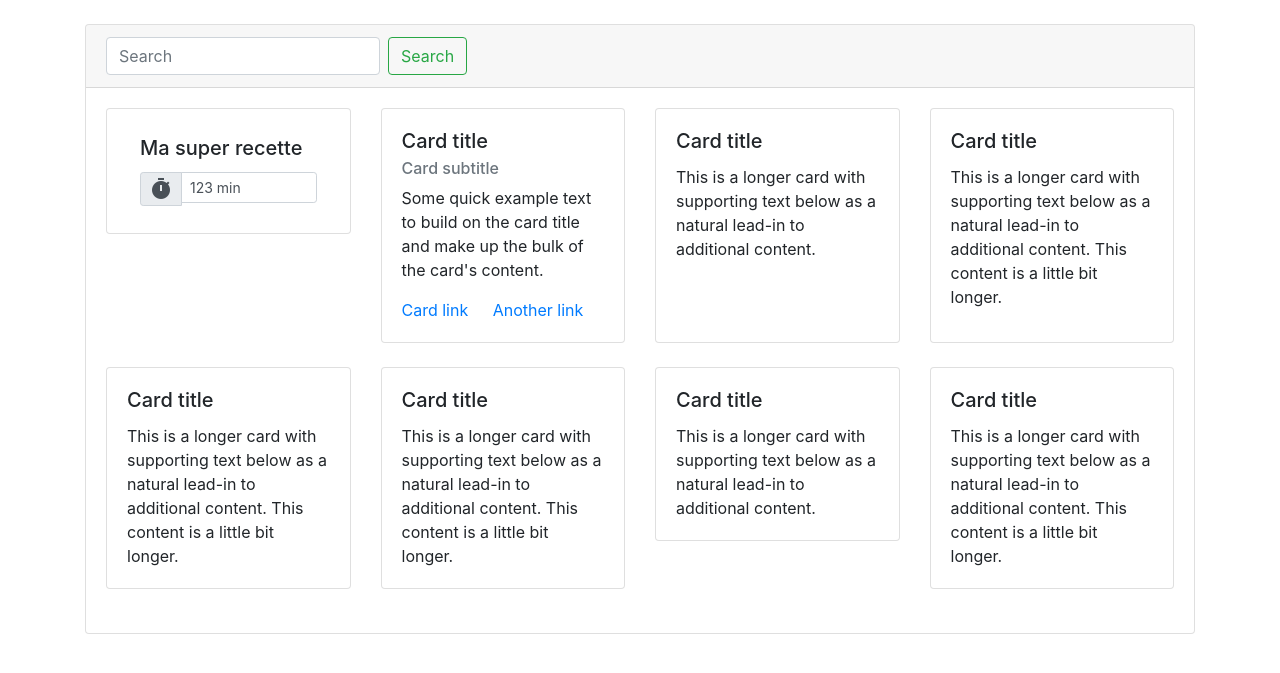
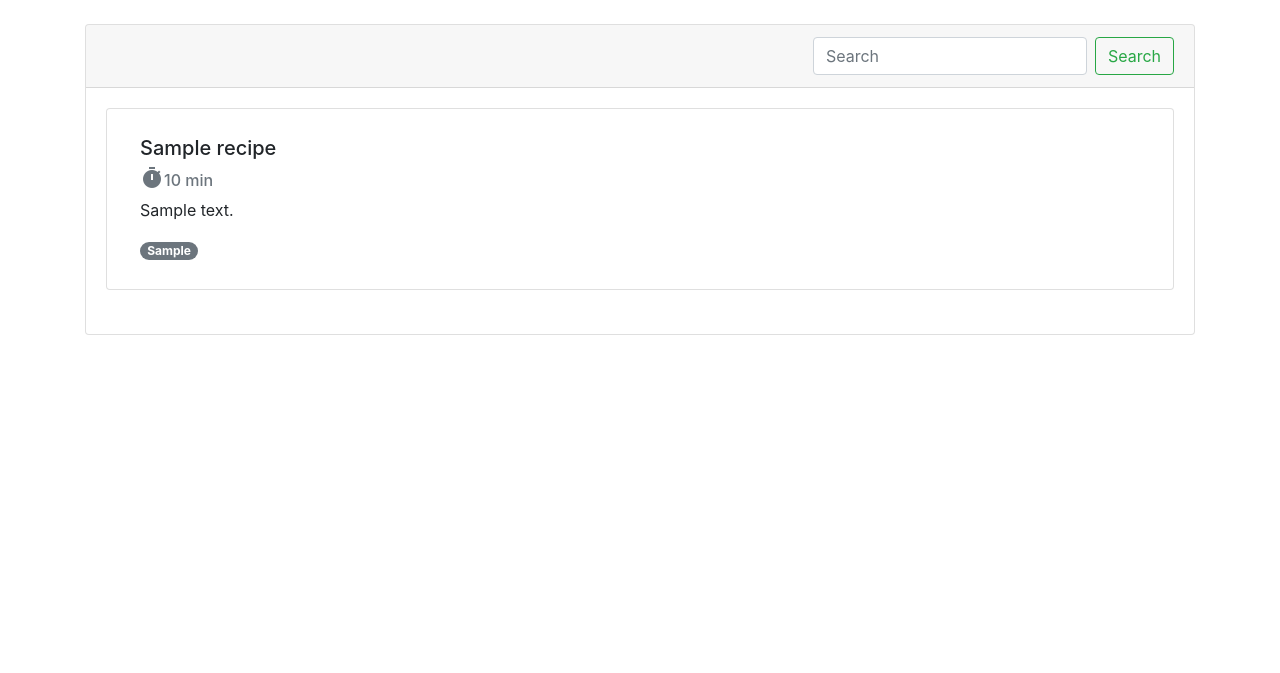
Before and after one commit to ArnaudDroxler/Recipe, a Django app: page / in a window 1280 px wide. Shown: the part 56-729 px from the top of the page. Run offline with Django 3.2, Linux system fonts and the light colour scheme; a user stored in the database is signed in; tables that the repository leaves empty hold one stand-in row (values such as "Sample post"); some libraries are stand-ins or nearby versions.

Commit message:
working home page but issue with ingredient unit model -> need to be fix

```diff
--- a/Recipe/RecipeApp/models.py
+++ b/Recipe/RecipeApp/models.py
@@ -5,12 +5,14 @@ class Tag(models.Model):
     tag = models.CharField(max_length=250, default="", null=False)
 
     def __str__(self):
-        return self.tag
+        return "Id :" + str(self.pk) + " Tag :" + self.tag
 
 class Recipe(models.Model):
     name = models.CharField(max_length=100, null=False)
     duration = models.IntegerField(default=0, null=False)
     serving = models.IntegerField(default=1, null=False)
+    description = models.TextField(max_length=1000, default="", null=False)
+    note = models.TextField(max_length=1000, default="", null=False)
     tags = models.ManyToManyField(Tag)
 
     def __str__(self):
@@ -20,7 +22,7 @@ class Unit(models.Model):
     name = models.CharField(max_length=25, default="", null=False)
 
     def __str__(self):
-        return self.name
+        return "Id :" + str(self.pk) + " Name :" + self.name
 
 
 class Ingredient(models.Model):
--- a/Recipe/RecipeApp/templates/home.html
+++ b/Recipe/RecipeApp/templates/home.html
@@ -9,115 +9,63 @@
 {% if user.is_authenticated %}
     <div class="card">
         <div class="card-header">
-        <form class="form-inline">
+        <form class="form-inline  float-right">
             <input class="form-control mr-sm-2" type="search" placeholder="Search" aria-label="Search">
             <button class="btn btn-outline-success my-2 my-sm-0" type="submit">Search</button>
         </form>
         </div>
         <div class="card-body">
-            <div class="row row-cols-1 row-cols-md-3">
-            <div class="col mb-4">
+            <div class="row row-cols-1 row-cols-md-3 row-cols-lg-3 row-cols-xl-3">
+
+            {% for recipe in recipes %}
+
+                <div class="col mb-4 lg-4 xl-4">
                     <div class="card">
                         <a href="#" class="btn btn-fix text-left">
                             <div class="card-body">
-                    <h5 class="card-title">Ma super recette</h5>
-                    <div class="input-group input-group-sm ">
-                        <div class="input-group-prepend">
-                            <div class="input-group-text">
-                                <i class="material-icons md-18" style="display: inline-flex;vertical-align: text-bottom;">timer</i>
-                            </div>
-                        </div>
-                        <div class="form-control">
-                            123 min
-                        </div>
-                    </div>
+                                <h5 class="card-title">{{recipe.name}}</h5>
+                                <h6 class="card-subtitle mb-2 text-muted"><i class="material-icons md-18" style="display: inline-flex;vertical-align: text-bottom;">timer</i>{{recipe.duration}} min</h6>
+                                <p class="card-text">
+                                    {{recipe.description}}
+                                </p>
+                                {% for tag in recipe.tags.all %}
+                                    <span class="badge badge-pill badge-secondary">{{tag.tag}}</span>
+                                {% endfor %}
+
                             </div>
                         </a>
                     </div>
                 </div>
-            <div class="col mb-4">
-                <div class="card h-100">
-                <div class="card-body">
-                   <h5 class="card-title">Card title</h5>
-                    <h6 class="card-subtitle mb-2 text-muted">Card subtitle</h6>
-                    <p class="card-text">Some quick example text to build on the card title and make up the bulk of the card's content.</p>
-                    <a href="#" class="card-link">Card link</a>
-                    <a href="#" class="card-link">Another link</a>
+                {% if forloop.counter|divisibleby:3 %}
                     </div>
-                </div>
-            </div>
-            <div class="col mb-4">
-                <div class="card h-100">
-                <div class="card-body">
-                    <h5 class="card-title">Card title</h5>
-                    <p class="card-text">This is a longer card with supporting text below as a natural lead-in to additional content.</p>
-                </div>
-                </div>
-            </div>
-            <div class="col mb-4">
-                <div class="card h-100">
-                <div class="card-body">
-                    <h5 class="card-title">Card title</h5>
-                    <p class="card-text">This is a longer card with supporting text below as a natural lead-in to additional content. This content is a little bit longer.</p>
-                </div>
-                </div>
-            </div>
-            </div>
-              <div class="row row-cols-1 row-cols-md-3">
-            <div class="col mb-4">
-                <div class="card">
-                <div class="card-body">
-                    <h5 class="card-title">Card title</h5>
-                    <p class="card-text">This is a longer card with supporting text below as a natural lead-in to additional content. This content is a little bit longer.</p>
-                </div>
-                </div>
-            </div>
-            <div class="col mb-4">
-                <div class="card">
-                <div class="card-body">
-                    <h5 class="card-title">Card title</h5>
-                    <p class="card-text">This is a longer card with supporting text below as a natural lead-in to additional content. This content is a little bit longer.</p>
-                </div>
-                </div>
-            </div>
-            <div class="col mb-4">
-                <div class="card">
-                <div class="card-body">
-                    <h5 class="card-title">Card title</h5>
-                    <p class="card-text">This is a longer card with supporting text below as a natural lead-in to additional content.</p>
-                </div>
-                </div>
-            </div>
-            <div class="col mb-4">
-                <div class="card">
-                <div class="card-body">
-                    <h5 class="card-title">Card title</h5>
-                    <p class="card-text">This is a longer card with supporting text below as a natural lead-in to additional content. This content is a little bit longer.</p>
-                </div>
-                </div>
-            </div>
+                    <div class="row row-cols-1 row-cols-md-3 row-cols-lg-3 row-cols-xl-3">
+                {%endif%}
+            {% endfor %}
+
             </div>
         </div>
     </div>
 
+    <hr class="mt-0 mb-4 hr-transparent">
+
     {% if recipes.has_other_pages %}
-  <ul class="pagination">
+    <ul class="pagination justify-content-center">
         {% if recipes.has_previous %}
-      <li><a href="?page={{ recipes.previous_page_number }}">&laquo;</a></li>
+        <li class="page-item"><a class="page-link" href="?page={{ recipes.previous_page_number }}">&laquo;</a></li>
         {% else %}
-      <li class="disabled"><span>&laquo;</span></li>
+        <li class="page-item disabled"><span class="page-link">&laquo;</span></li>
         {% endif %}
         {% for i in recipes.paginator.page_range %}
         {% if recipes.number == i %}
-        <li class="active"><span>{{ i }} <span class="sr-only">(current)</span></span></li>
+            <li class="page-item active"><span class="page-link" >{{ i }} <span class="sr-only">(current)</span></span></li>
         {% else %}
-        <li><a href="?page={{ i }}">{{ i }}</a></li>
+            <li class="page-item"><a class="page-link" href="?page={{ i }}">{{ i }}</a></li>
         {% endif %}
         {% endfor %}
         {% if recipes.has_next %}
-      <li><a href="?page={{ users.next_page_number }}">&raquo;</a></li>
+        <li class="page-item"><a class="page-link" href="?page={{ recipes.next_page_number }}">&raquo;</a></li>
         {% else %}
-      <li class="disabled"><span>&raquo;</span></li>
+        <li class="page-item disabled"><span class="page-link">&raquo;</span></li>
         {% endif %}
     </ul>
     {% endif %}
--- a/Recipe/RecipeApp/views.py
+++ b/Recipe/RecipeApp/views.py
@@ -13,7 +13,7 @@ def home(request):
 
         page = request.GET.get('page', 1)
 
-        paginator = Paginator(recipes_all, 1)
+        paginator = Paginator(recipes_all, 12)
 
         try:
             recipes = paginator.page(page)
@@ -34,11 +34,13 @@ def add_recipe(request):
             recipe_name = request.POST['recipe_name']
             recipe_duration = request.POST['recipe_duration']
             recipe_serving = request.POST['recipe_serving']
+            recipe_description = request.POST['recipe_description']
+            recipe_note = request.POST['recipe_note']
             instruction_count = int(request.POST['instruction_count'])
             ingredient_count = int(request.POST['ingredient_count'])
             recipe_tags = request.POST.getlist('tags')
 
-            new_recipe = Recipe(name=recipe_name,duration=recipe_duration,serving=recipe_serving)
+            new_recipe = Recipe(name=recipe_name,duration=recipe_duration,serving=recipe_serving,description=recipe_description,note=recipe_note)
             new_recipe.save()
 
             for recipe_tag in recipe_tags:
```
Also changed, not shown: Recipe/RecipeApp/static/RecipeApp/add_recipe.js (+4 -4 lines), Recipe/RecipeApp/templates/add_recipe.html (+26 -6 lines), Recipe/RecipeApp/migrations/0004_auto_20200307_2131.py (added). Lines whose indentation alone changed are shown as unchanged.
